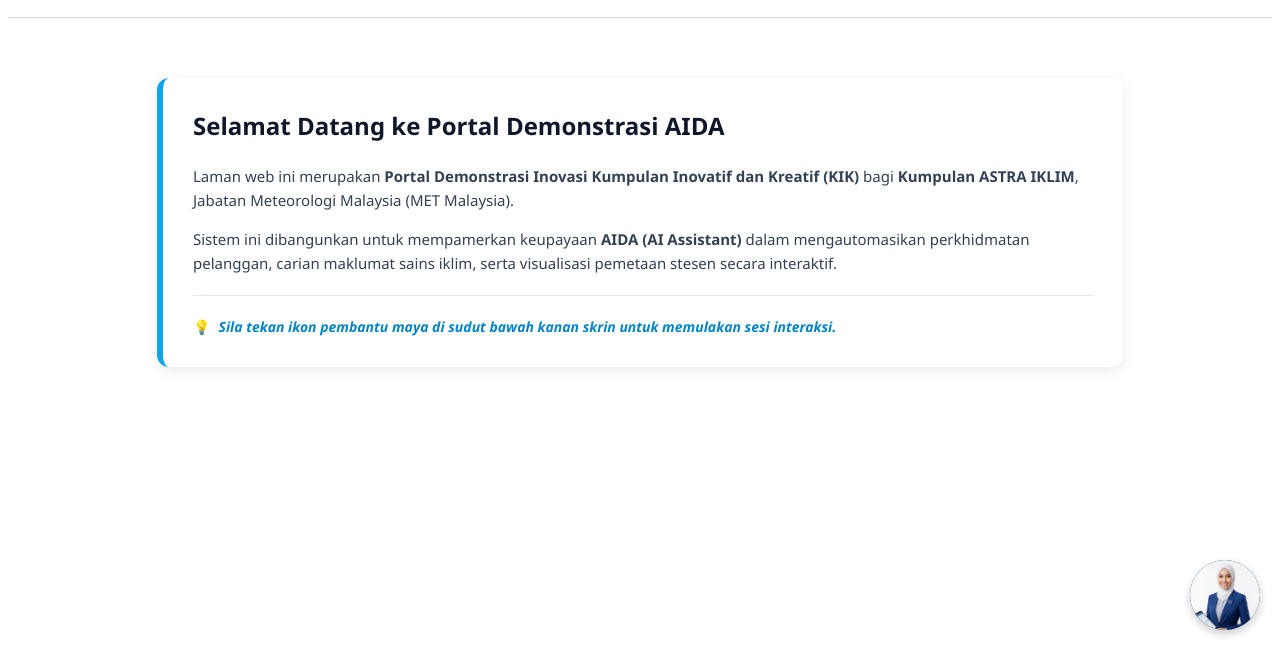
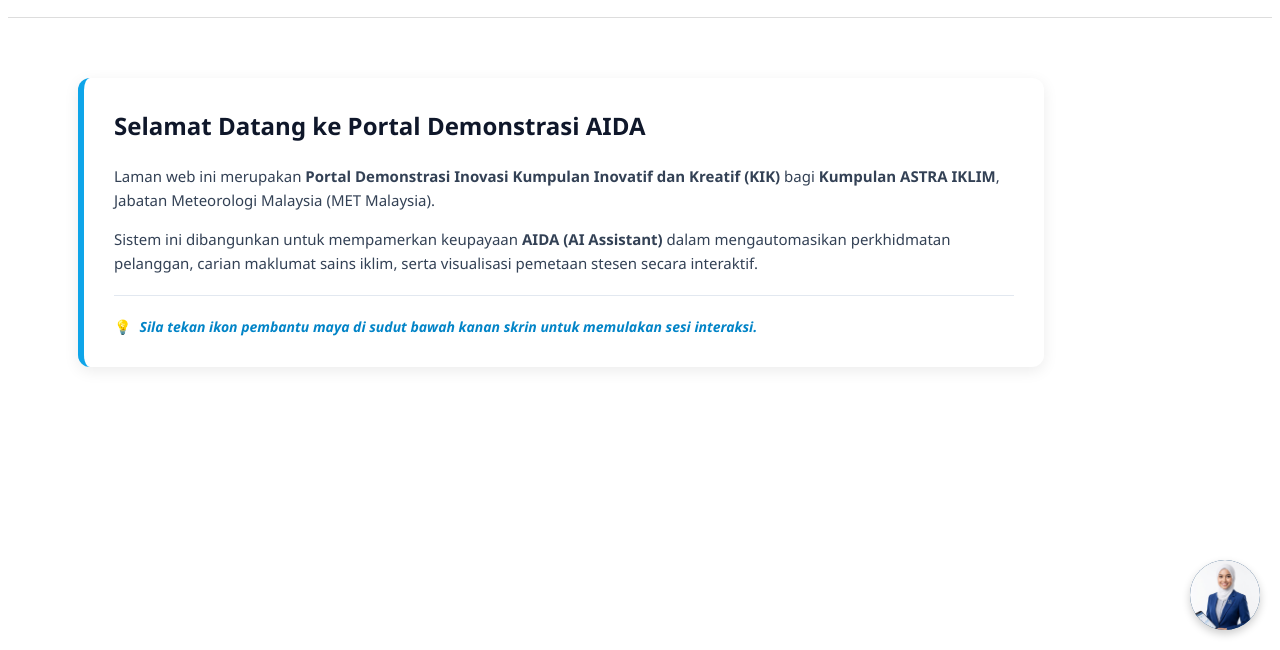
Before and after one commit to xy-rr1/aida-met-kik, a website: page index.html in a window 1280 px wide. Shown: the part 150-800 px from the top of the page. Drawn offline with nearby package versions, Linux system fonts and the light colour scheme.

Commit message:
Add files via upload

```diff
--- a/index.html
+++ b/index.html
@@ -28,7 +28,7 @@
 </header>
 
 <main class="content">
-    <div class="container" style="background: #ffffff; border-radius: 12px; padding: 30px; box-shadow: 0 4px 15px rgba(0,0,0,0.08); border-left: 6px solid #0ea5e9; max-width: 900px; margin: 40px auto;">
+    <div class="container" style="background: #ffffff; border-radius: 12px; padding: 30px; box-shadow: 0 4px 15px rgba(0,0,0,0.08); border-left: 6px solid #0ea5e9; max-width: 900px; margin: 40px 0 40px 50px;">
         <h2 style="color: #0f172a; margin-top: 0; font-size: 24px; font-weight: 700;">Selamat Datang ke Portal Demonstrasi AIDA</h2>
 
         <p style="color: #334155; line-height: 1.6; font-size: 15px;">
```
